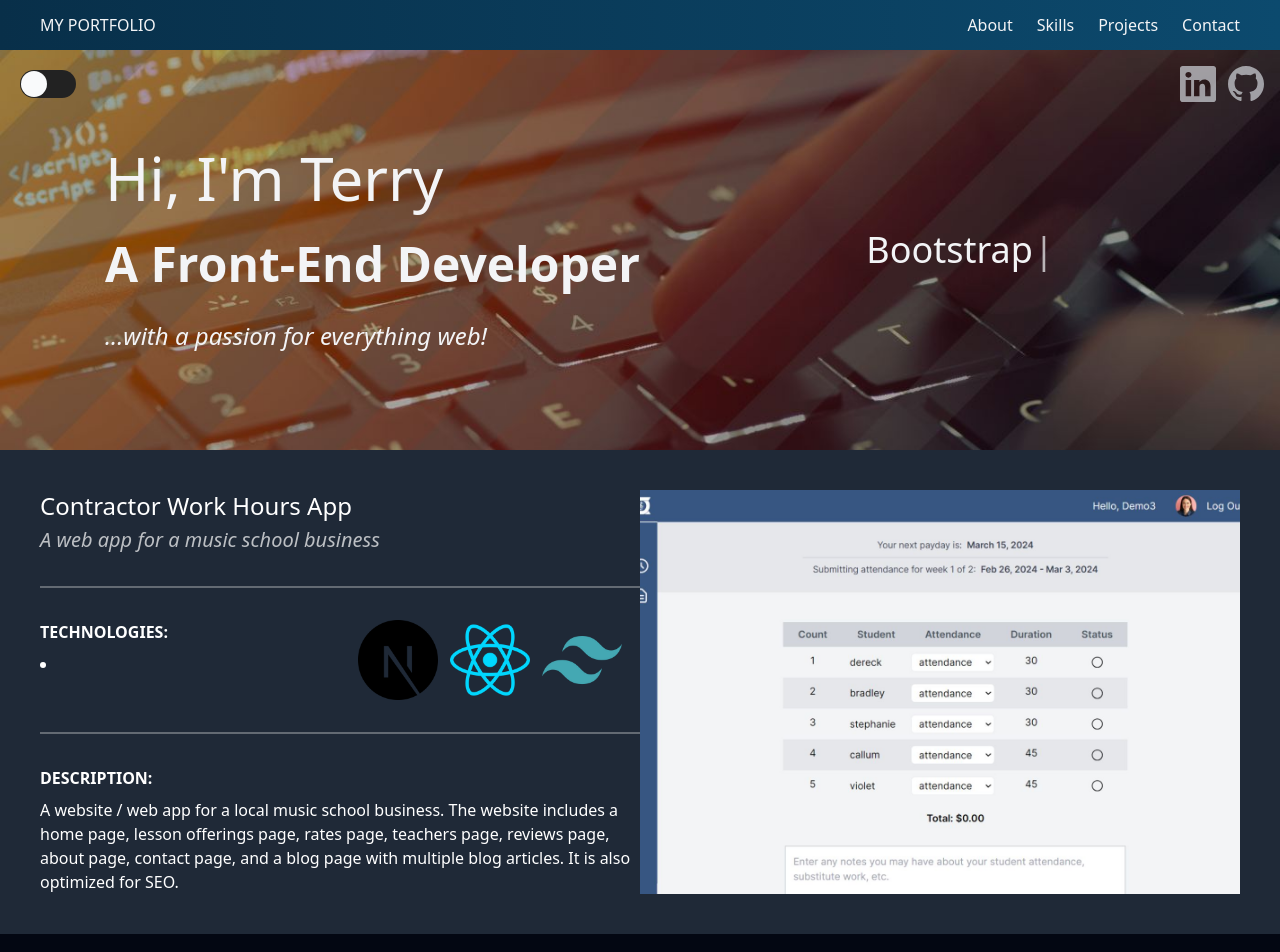
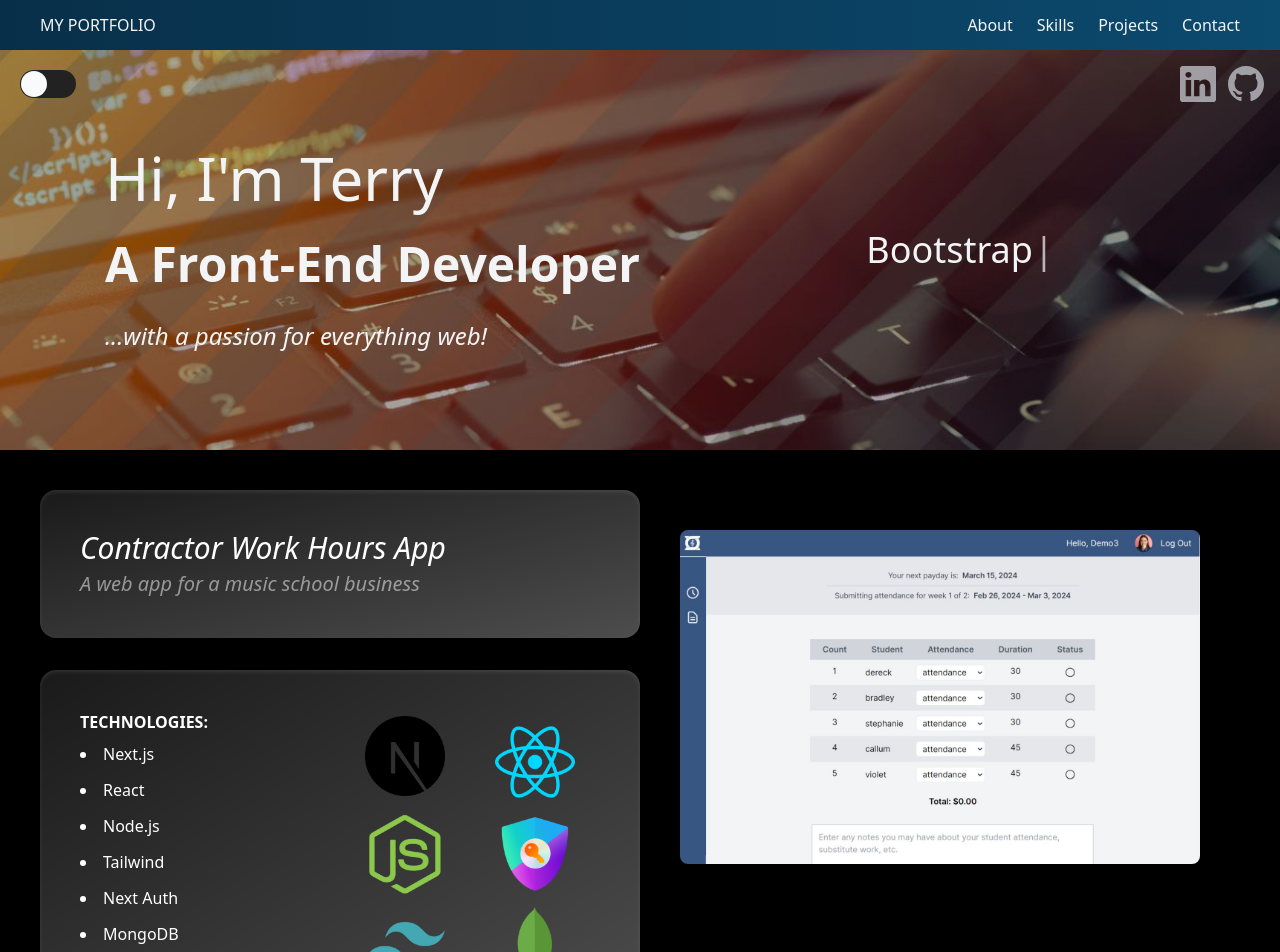
Before and after one commit to tbabyuk/portfolio-next-2023, a Next.js app: page /project/contractor-work-hours in a window 1280 px wide. Shown: the top 952 px of the page. Built offline with nearby package versions, Linux system fonts and the light colour scheme.

Commit message:
improved styling of project detail page with bento-style containers, added more content to projects array

```diff
--- a/app/components/Navbar.jsx
+++ b/app/components/Navbar.jsx
@@ -11,7 +11,7 @@ export const Navbar = () => {
 
     return (
       <nav className="h-[50px] bg-gradient-to-r from-sky-950 to-sky-900 text-gray-100 flex justify-between items-center px-5 md:px-10 z-50">
-        <Link href="#">MY PORTFOLIO</Link>
+        <Link href="/">MY PORTFOLIO</Link>
         <RxHamburgerMenu className="md:hidden hover:cursor-pointer text-3xl" onClick={() => setDropdownIsOpen(!dropdownIsOpen)} />
           <ul
               className={`md:flex ${dropdownIsOpen ? "flex mt-100 h-[220px] flex-col items-center justify-center gap-5 z-10 bg-black bg-opacity-80 absolute right-0 top-[50px] w-[188px] rounded-b-md" : "hidden"}`}>
--- a/app/data/portfolioData.js
+++ b/app/data/portfolioData.js
@@ -2,35 +2,9 @@
 
 export const projectsArray = [
     {
-      title: "Office Admin App",
-      technologies: [""],
-      techIconsArray: ["/images/skills/next.png", "/images/skills/react.png", "/images/skills/tailwind.png"],
-      shortDescription: "An app for office tasks and payroll tracking",
-      longDescription: "A website / web app for a local music school business. The website includes a home page, lesson offerings page, rates page, teachers page, reviews page, about page, contact page, and a blog page with multiple blog articles. It is also optimized for SEO.",
-      src: "/images/dcam-admin-next-demo.jpg",
-      alt: "admin app demo image",
-      url: "office-admin-app",
-      liveUrl: "https://dcam-admin-next-demo.vercel.app/",
-      video: "https://youtu.be/4gzWEDhtNcE",
-      githubUrl: "https://github.com/tbabyuk/dcam-admin-next-demo"
-    },
-    {
-      title: "Contractor Work Hours App",
-      technologies: [""],
-      techIconsArray: ["/images/skills/next.png", "/images/skills/react.png", "/images/skills/tailwind.png"],
-      shortDescription: "An app for logging payroll work hours",
-      longDescription: "A website / web app for a local music school business. The website includes a home page, lesson offerings page, rates page, teachers page, reviews page, about page, contact page, and a blog page with multiple blog articles. It is also optimized for SEO.",
-      src: "/images/dcam-staff-next-demo.jpg",
-      alt: "staff app demo image",
-      url: "contractor-work-hours",
-      liveUrl: "https://dcam-staff-next-demo.vercel.app/",
-      video: "https://youtu.be/57hjyfY6cSk",
-      githubUrl: "https://github.com/tbabyuk/dcam-staff-next-demo"
-    },
-    {
       title: "Small Business Website",
-      technologies: ["Next.js", "React", "Tailwind", "Route Handlers (API Routes)", "Stripe API", "Google Reviews API", "Firebase Storage", "Controlled Forms", "Nodemailer"],
-      techIconsArray: ["/images/skills/next.png", "/images/skills/react.png", "/images/skills/tailwind.png", "/images/skills/firebase.png", "/images/skills/stripe.png"],
+      technologies: ["Next.js", "React", "Node.js", "Tailwind", "Route Handlers (API Routes)", "Stripe API", "Google Reviews API", "Firebase Storage", "Controlled Forms", "Nodemailer"],
+      techIconsArray: ["/images/skills/next.png", "/images/skills/react.png", "/images/skills/node.png", "/images/skills/tailwind.png", "/images/skills/firebase.png", "/images/skills/stripe.png"],
       shortDescription: "Multi-featured music school website",
       longDescription: "A website / web app for a local music school business. The website includes multiple pages, such as home, teachers, rates, contact, blog, shop, etc. The shop contains complex functionality and uses the Stripe API for transactions. It also has 3 separate forms (trial lesson form, registration form, and new teacher application form) that visitors can submit. As this is a local brick-and-mortar business and local search engine rankings are a crucial factor, the whole website is also optimized for SEO, with most pages ranking in the top 5 on Google.",
       src: "/images/music_school_demo.jpg",
@@ -41,30 +15,44 @@ export const projectsArray = [
       githubUrl: "https://github.com/tbabyuk/DCAM-2023-NextJS"
     },
     {
+      title: "Office Admin App",
+      technologies: ["Next.js", "React", "Node.js", "Tailwind", "Firebase Auth", "Firebase Firestore", "MongoDB"],
+      techIconsArray: ["/images/skills/next.png", "/images/skills/react.png", "/images/skills/node.png", "/images/skills/tailwind.png", "/images/skills/firebase.png", "/images/skills/mongo.png"],
+      shortDescription: "An app for office tasks and payroll tracking",
+      longDescription: "A web app made for the admin team of a music school business with three main functionalities: a task list/manager, paysheet/work hours tracker for staff members, and rental instrument tracker. The app also contains auth functionality so that only the admin members can log in.",
+      src: "/images/dcam-admin-next-demo.jpg",
+      alt: "admin app demo image",
+      url: "office-admin-app",
+      liveUrl: "https://dcam-admin-next-demo.vercel.app/",
+      video: "https://youtu.be/4gzWEDhtNcE",
+      githubUrl: "https://github.com/tbabyuk/dcam-admin-next-demo"
+    },
+    {
+      title: "Contractor Work Hours App",
+      technologies: ["Next.js", "React", "Node.js", "Tailwind", "Next Auth", "MongoDB", "Date-fns"],
+      techIconsArray: ["/images/skills/next.png", "/images/skills/react.png", "/images/skills/node.png", "/images/skills/next-auth.png", "/images/skills/tailwind.png", "/images/skills/mongo.png"],
+      shortDescription: "An app for logging payroll work hours",
+      longDescription: "A web app designed to allow business employees to log their work hours at the end of every two weeks. This information is then used by the payroll team when doing payments.",
+      src: "/images/dcam-staff-next-demo.jpg",
+      alt: "staff app demo image",
+      url: "contractor-work-hours",
+      liveUrl: "https://dcam-staff-next-demo.vercel.app/",
+      video: "https://youtu.be/57hjyfY6cSk",
+      githubUrl: "https://github.com/tbabyuk/dcam-staff-next-demo"
+    },
+
+    {
       title: "Webinar Landing Page",
-      technologies: [""],
-      techIconsArray: ["/images/skills/next.png", "/images/skills/react.png", "/images/skills/tailwind.png"],
+      technologies: ["Next.js", "React", "Node.js", "Tailwind", "Nodemailer"],
+      techIconsArray: ["/images/skills/next.png", "/images/skills/react.png", "/images/skills/node.png", "/images/skills/tailwind.png"],
       shortDescription: "Real-estate webinar landing page",
-      longDescription: "A website / web app for a local music school business. The website includes a home page, lesson offerings page, rates page, teachers page, reviews page, about page, contact page, and a blog page with multiple blog articles. It is also optimized for SEO.",
+      longDescription: "A simple webinar registration landing page that I had done for a real-estate client. It provides visitors with information about the webinar and allows them to register by entering their name and email address. After they register, they receive a zoom link that they can use to join the webinar. The webinar organizer (my client) receives an email to their mailbox with the name and email of each registrant, which was accomplished on the back end with Nodemailer.",
       src: "/images/landing_page_demo.jpg",
       alt: "landing page demo image",
       url: "landing-page",
       liveUrl: "https://golden-churros-0f78d2.netlify.app/",
       video: "https://youtu.be/bYv_hQkVqjo",
       githubUrl: "https://github.com/tbabyuk/webinar-landing-page-demo"
-    },
-    {
-      title: "Music Exam Helper",
-      technologies: [""],
-      techIconsArray: ["/images/skills/next.png", "/images/skills/react.png", "/images/skills/tailwind.png"],
-      shortDescription: "An app showing music exam requirements",
-      longDescription: "A website / web app for a local music school business. The website includes a home page, lesson offerings page, rates page, teachers page, reviews page, about page, contact page, and a blog page with multiple blog articles. It is also optimized for SEO.",
-      src: "/images/rcm_wizard_demo.jpg",
-      alt: "rcm wizard demo image",
-      url: "music-exam-helper",
-      liveUrl: "https://rcm-wizard.dacapomusic.ca/",
-      video: "https://youtu.be/j1HuFpGklgs",
-      githubUrl: "https://github.com/tbabyuk/rcm-wizard"
     },
     {
       title: "Disney Website Clone",
@@ -78,7 +66,20 @@ export const projectsArray = [
       liveUrl: "https://disney-clone-liard-one.vercel.app/",
       video: "",
       githubUrl: "https://github.com/tbabyuk/disney_clone"
-    }
+    },
+    {
+      title: "Music Exam Helper",
+      technologies: ["HTML", "Bootstrap", "JavaScript"],
+      techIconsArray: ["/images/skills/next.png", "/images/skills/react.png", "/images/skills/tailwind.png"],
+      shortDescription: "An app showing music exam requirements",
+      longDescription: "A simple web app (desktop and mobile-friendly) that lets users select a specific examination level and see a quick summary of everything they need to learn for that exam. This was a passion project for me. RCM (Royal Conservatory of Music) is a popular authority here in Canada when it comes to music exams. I myself have gone through almost all of their piano exams and wanted to make it easy for aspiring examinees to see exactly what they need to learn for each level of the RCM piano exams. It can also help piano teachers know exactly what they need to teach their students for each exam level.",
+      src: "/images/rcm_wizard_demo.jpg",
+      alt: "rcm wizard demo image",
+      url: "music-exam-helper",
+      liveUrl: "https://rcm-wizard.dacapomusic.ca/",
+      video: "https://youtu.be/j1HuFpGklgs",
+      githubUrl: "https://github.com/tbabyuk/rcm-wizard"
+    },
   ]
 
 
--- a/app/globals.css
+++ b/app/globals.css
@@ -19,3 +19,11 @@
 button:disabled {
     @apply bg-gray-500 hover:bg-gray-500
 }
+
+.tb-box-gradient {
+    @apply bg-gradient-to-br from-white/10 to-white/30;
+}
+
+.tb-inner-shadow {
+    @apply shadow-inner shadow-white/10;
+}
--- a/app/project/[url]/page.jsx
+++ b/app/project/[url]/page.jsx
@@ -22,13 +22,16 @@ const projectDetailPage = async ({params}) => {
 
 
   return (
-    <div className="grid grid-cols-2 bg-gray-800 px-5 lg:px-10 py-10">
+    <div className="grid lg:grid-cols-2 bg-black px-5 lg:px-10 py-10">
       <div className="text-white grid grid-cols-2">
-          <div className="col-span-2">
-            <h1 className="text-2xl mb-1">{project.title}</h1>
-            <h2 className="text-white/70 italic text-xl border-b-2 border-white/30 pb-8 mb-8">A web app for a music school business</h2>
+          {/* title container */}
+          <div className="col-span-2 mb-8 p-10 rounded-2xl tb-box-gradient tb-inner-shadow">
+            <h1 className="text-2xl italic md:text-3xl mb-1">{project.title}</h1>
+            <h2 className="text-white/50 italic text-lg md:text-xl">A web app for a music school business</h2>
           </div>
-          <div className="col-span-1">
+          {/* tech container */}
+          <div className="col-span-2 grid grid-cols-2 mb-8 p-10 rounded-2xl tb-box-gradient tb-inner-shadow">
+            <div className="col-span-2 md:col-span-1 mb-10 md:mb-0">
               <h3 className="font-semibold pb-2">TECHNOLOGIES:</h3>
                 <ul className=" font-light list-disc list-inside space-y-3">
                   {project.technologies.map((tech, index) => (
@@ -36,17 +39,21 @@ const projectDetailPage = async ({params}) => {
                   ))}
                 </ul>
             </div>
-          <div className="col-span-1 flex flex-wrap items-center justify-center gap-3">
+            <div className="col-span-2 md:col-span-1 grid grid-cols-2 place-items-center space-y-3">
               {project.techIconsArray.map((icon, index) => (
                 <img key={index} src={icon} width="80px" />
               ))}
             </div>
-          <div className="col-span-2 border-t-2 border-white/30 pt-8 mt-8">
+          </div>
+          {/* description container */}
+          <div className="col-span-2 p-10 rounded-2xl tb-box-gradient tb-inner-shadow">
             <h3 className="font-semibold pb-2">DESCRIPTION:</h3>
             <p className="font-light">{project.longDescription}</p>
           </div>
       </div>
-      <div style={{backgroundImage: `url(${project.src})`, backgroundRepeat: "no-repeat", backgroundSize: "cover", backgroundPosition: "center"}} />
+      <div className="p-10">
+        <img src={project.src} alt="project image" className="rounded-lg" />
+      </div>
     </div>
   )
 }
```
Also changed, not shown: app/page.jsx (renamed from app/page.js), public/images/skills/next-auth.png (added). Lines whose indentation alone changed are shown as unchanged.
